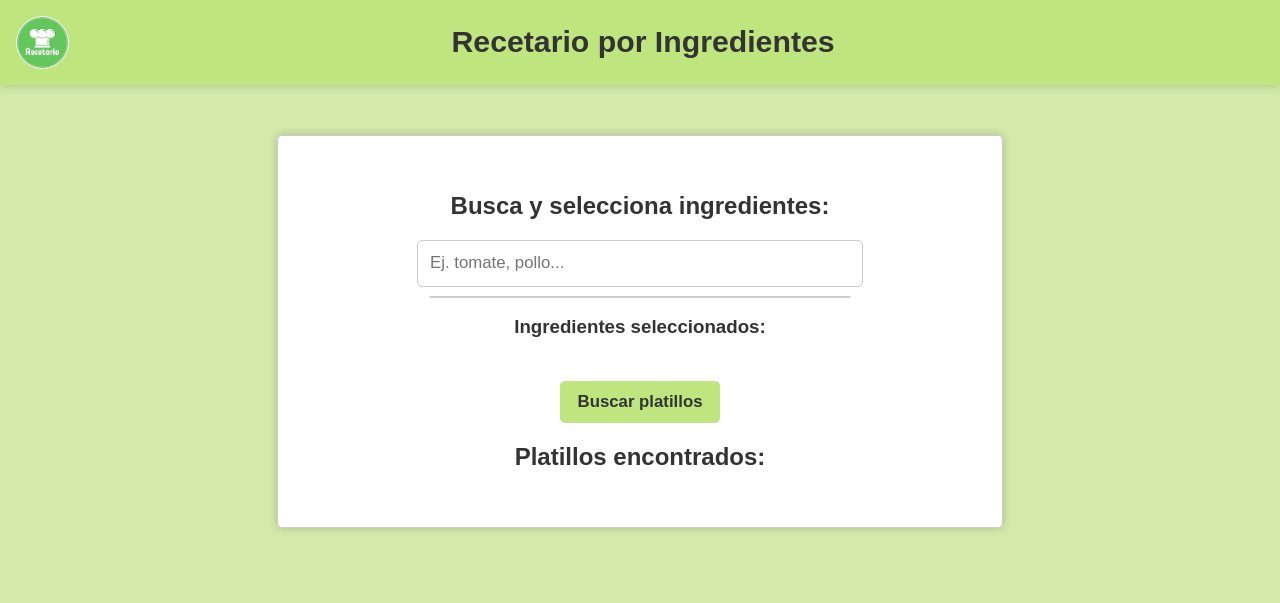
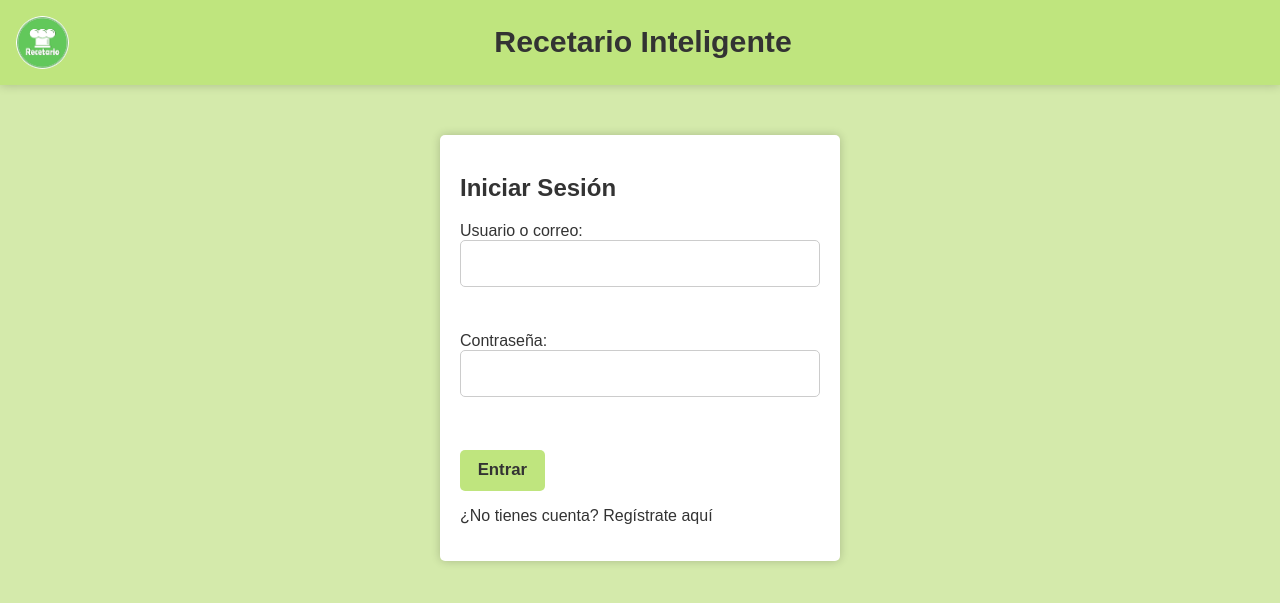
Before and after one commit to conveex/Proyecto_PW, a PHP site: page / in a window 1280 px wide. Shown: the top 603 px of the page. Run offline with PHP 8.4, Linux system fonts and the light colour scheme; data that the repository does not hold is empty; a stand-in replaces the project's code that opens the database connection.

Commit message:
Se añadió el sistema de registro y login de usuarios
Se uso el envio de correo electronico para verificar los correos electrónicos y se hicieron modificaciones mínimas a la base de datos para llevarlas.

```diff
--- a/index.html
+++ b/index.html
@@ -1,50 +1,23 @@
 <!DOCTYPE html>
 <html lang="es">
+<head>
+  <meta charset="UTF-8" />
+  <meta name="viewport" content="width=device-width, initial-scale=1" />
+  <title>Recetario Inteligente - Login / Registro</title>
+  <link rel="stylesheet" href="styles.css" />
+</head>
+<body style="background-color: #d4eaab;">
 
-<head>
-  <meta charset="UTF-8">
-  <meta name="viewport" content="width=device-width, initial-scale=1">
-  <title>Recetario Inteligente</title>
-  <link rel="stylesheet" href="styles.css">
-  <link rel="icon" href="resources/logo.png" type="image/png">
-</head>
-
-<body style="background-color: #d4eaab;">
   <header class="header">
-    <img src="resources/logo.png" alt="Logo" class="logo">
-    <h1 class="titulo">Recetario por Ingredientes</h1>
+    <img src="resources/logo.png" alt="Logo" class="logo" />
+    <h1 class="titulo">Recetario Inteligente</h1>
   </header>
 
-  <div id="contenedor_principal" class="contenedor_principal" style="
-    padding: 10px;
-    width: 55%;
-    margin: 50px auto;
-    border: 1px solid #ccc;
-    box-shadow: 0 0 10px rgba(0,0,0,0.2);
-    background-color: #fff;
-    border-radius: 5px;
-  ">
-    <main class="contenido">
-      <section class="buscador">
-        <h2>Busca y selecciona ingredientes:</h2>
-        <input type="text" id="inputIngrediente" placeholder="Ej. tomate, pollo..." />
-        <div id="sugerencias" class="sugerencias"></div>
-      </section>
-
-      <section>
-        <h3>Ingredientes seleccionados:</h3>
-        <ul id="ingredientesSeleccionados" class="ingredientes-lista"></ul>
-        <button id="btnBuscarPlatillos">Buscar platillos</button>
-      </section>
-
-      <section>
-        <h2>Platillos encontrados:</h2>
-        <div id="resultados" class="resultados"></div>
-      </section>
-    </main>
+  <div id="contenedor_vistas">
+    <!-- Aquí se cargarán las vistas -->
   </div>
 
-  <script src="script.js"></script>
+  <script src="loginRegistro.js"></script>
+
 </body>
-
 </html>
--- /dev/null
+++ b/loginRegistro.js
@@ -0,0 +1,153 @@
+const loginHTML = `
+  <h2>Iniciar Sesión</h2>
+  <form id="formLogin">
+    <label for="loginUsuario">Usuario o correo:</label><br/>
+    <input type="text" id="loginUsuario" name="usuario" maxlength="40" required /><br/><br/>
+
+    <label for="loginContrasena">Contraseña:</label><br/>
+    <input type="password" id="loginContrasena" name="contrasena" minlength="6" maxlength="50" required /><br/><br/>
+
+    <button type="submit">Entrar</button>
+  </form>
+  <p>¿No tienes cuenta? <a href="#" id="linkRegistro" class="enlace">Regístrate aquí</a></p>
+  <div id="mensajeLogin" style="color:red; margin-top:10px;"></div>
+`;
+
+const registroHTML = `
+  <h2>Registro</h2>
+  <form id="formRegistro">
+    <label for="regNombre">Usuario:</label><br/>
+    <input type="text" id="regNombre" name="nombre" maxlength="25" required /><br/><br/>
+
+    <label for="regCorreo">Correo electrónico:</label><br/>
+    <input type="email" id="regCorreo" name="correo" maxlength="40" required /><br/><br/>
+
+    <label for="regContrasena">Contraseña:</label><br/>
+    <input type="password" id="regContrasena" name="contrasena" minlength="6" maxlength="50" required /><br/><br/>
+
+    <label for="regConfirmar">Confirmar contraseña:</label><br/>
+    <input type="password" id="regConfirmar" name="confirmar" minlength="6" maxlength="50" required /><br/><br/>
+
+    <button type="submit">Registrarse</button>
+  </form>
+  <p>¿Ya tienes cuenta? <a href="#" id="linkLogin" class="enlace">Inicia sesión aquí</a></p>
+  <div id="mensajeRegistro" style="color:red; margin-top:10px;"></div>
+`;
+
+const mensajeRevisaCorreo = `
+  <h2>Registro exitoso</h2>
+  <p>Por favor revisa tu correo para confirmar tu cuenta.</p>
+  <p>Serás redirigido a la página de inicio de sesión...</p>
+`;
+
+const contenedor = document.getElementById('contenedor_vistas');
+
+function cargarLogin() {
+  contenedor.innerHTML = loginHTML;
+  document.getElementById('linkRegistro').onclick = e => {
+    e.preventDefault();
+    cargarRegistro();
+  };
+  document.getElementById('formLogin').onsubmit = manejarLogin;
+}
+
+function cargarRegistro() {
+  contenedor.innerHTML = registroHTML;
+  document.getElementById('linkLogin').onclick = e => {
+    e.preventDefault();
+    cargarLogin();
+  };
+  document.getElementById('formRegistro').onsubmit = manejarRegistro;
+}
+
+async function manejarLogin(e) {
+  e.preventDefault();
+  const usuario = document.getElementById('loginUsuario').value.trim();
+  const contrasena = document.getElementById('loginContrasena').value.trim();
+  const msg = document.getElementById('mensajeLogin');
+
+  if (!usuario || usuario.length > 40) {
+    msg.textContent = 'Usuario o correo inválido.';
+    return;
+  }
+  if (contrasena.length < 6 || contrasena.length > 50) {
+    msg.textContent = 'Contraseña debe tener entre 6 y 50 caracteres.';
+    return;
+  }
+
+  msg.textContent = 'Validando...';
+
+  try {
+    const response = await fetch('login.php', {
+      method: 'POST',
+      headers: { 'Content-Type': 'application/x-www-form-urlencoded' },
+      body: new URLSearchParams({ usuario, contrasena })
+    });
+
+    if (!response.ok) {
+      const errorData = await response.json();
+      msg.textContent = errorData.error || 'Error en login';
+      return;
+    }
+
+    const data = await response.json();
+    alert(data.mensaje);
+    window.location.href = 'recetario.html';
+  } catch (error) {
+    msg.textContent = 'Error de conexión.';
+  }
+}
+
+// Validación y manejo del registro
+async function manejarRegistro(e) {
+  e.preventDefault();
+  const nombre = document.getElementById('regNombre').value.trim();
+  const correo = document.getElementById('regCorreo').value.trim();
+  const contrasena = document.getElementById('regContrasena').value;
+  const confirmar = document.getElementById('regConfirmar').value;
+  const msg = document.getElementById('mensajeRegistro');
+
+  if (!nombre || nombre.length > 25) {
+    msg.textContent = 'El usuario debe tener máximo 25 caracteres.';
+    return;
+  }
+  if (!correo || correo.length > 40 || !correo.includes('@')) {
+    msg.textContent = 'Correo inválido.';
+    return;
+  }
+  if (contrasena.length < 6 || contrasena.length > 50) {
+    msg.textContent = 'La contraseña debe tener entre 6 y 50 caracteres.';
+    return;
+  }
+  if (contrasena !== confirmar) {
+    msg.textContent = 'Las contraseñas no coinciden.';
+    return;
+  }
+
+  msg.textContent = 'Registrando...';
+
+  try {
+    const response = await fetch('registro.php', {
+      method: 'POST',
+      headers: { 'Content-Type': 'application/x-www-form-urlencoded' },
+      body: new URLSearchParams({ nombre, correo, contrasena })
+    });
+
+    const texto = await response.text();
+
+    if (response.ok) {
+      contenedor.innerHTML = `
+        <h2>Registro exitoso</h2>
+        <p>Por favor revisa tu correo para confirmar tu cuenta.</p>
+        <p>Serás redirigido a la página de inicio de sesión...</p>
+      `;
+      setTimeout(cargarLogin, 5000);
+    } else {
+      msg.textContent = texto;
+    }
+  } catch (error) {
+    msg.textContent = 'Error de conexión.';
+  }
+}
+
+cargarLogin();
--- a/styles.css
+++ b/styles.css
@@ -11,7 +11,7 @@ body {
   justify-content: space-between;
   padding: 1em;
   background-color: #BFE57E;
-  box-shadow: 0 0 10px rgba(0,0,0,0.2);
+  box-shadow: 0 0 10px rgba(0, 0, 0, 0.2);
 }
 
 .logo {
@@ -36,9 +36,12 @@ body {
   text-align: center;
 }
 
-input[type="text"] {
+input[type="text"],
+input[type="password"],
+input[type="email"] {
+  box-sizing: border-box;
   width: 100%;
-  max-width: 420px;
+  max-width: 100%;
   padding: 0.735em;
   font-size: 1.05em;
   border: 1px solid #ccc;
@@ -129,7 +132,7 @@ button:hover {
   border: 1px solid #ccc;
   border-radius: 10px;
   padding: 1.05em;
-  box-shadow: 0 2px 5px rgba(0,0,0,0.1);
+  box-shadow: 0 2px 5px rgba(0, 0, 0, 0.1);
   transition: transform 0.2s ease, width 0.3s ease;
   position: relative;
   display: flex;
@@ -175,10 +178,30 @@ button:hover {
   cursor: pointer;
 }
 
+.enlace {
+  text-decoration: none;
+  color: #333;
+}
+
+.enlace:hover {
+  text-decoration: none;
+  color: #5b8731;
+}
+
+#contenedor_vistas {
+  width: 360px;
+  margin: 50px auto;
+  background: white;
+  border-radius: 5px;
+  box-shadow: 0 0 10px rgba(0, 0, 0, 0.2);
+  padding: 20px;
+}
+
 @media screen and (max-width: 600px) {
   .contenido {
     padding: 0.525em;
   }
+
   .card {
     width: 100%;
   }
```
Also changed, not shown: confirmar.php (added, +45 -0 lines), login.php (added, +48 -0 lines), recetario.html (added, +50 -0 lines), sql/schema.sql (+10 -0 lines), .AddCompLib/global.json (added), README.md, 1 other file.
